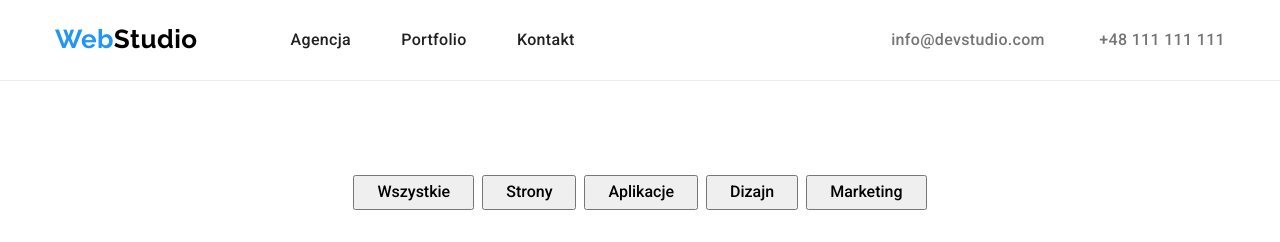
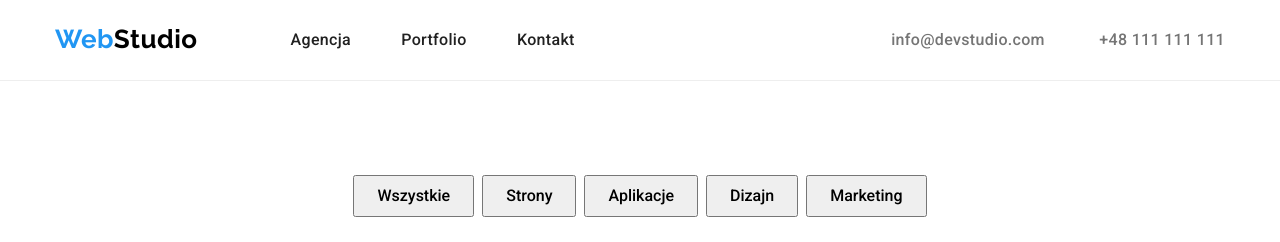
Before and after one commit to ewasawczynska/goit-markup-hw-03, a plain HTML site: page portfolio.html in a window 1280 px wide. Shown: the top 242 px of the page. Drawn offline with Linux system fonts and the light colour scheme.

Commit message:
poprawki cd

```diff
--- a/css/styles.css
+++ b/css/styles.css
@@ -41,7 +41,6 @@ body {
 .section {
   padding-top: 94px;
   padding-bottom: 94px;
-  margin: 0px;
 }
 
 .container {
@@ -131,7 +130,7 @@ body {
   justify-content: center;
   align-items: center;
   gap: 8px;
-  margin-bottom: 34px;
+  margin-bottom: 50px;
 }
 .category-buttons:focus {
   color: var(--highlights);
@@ -139,9 +138,9 @@ body {
 
 .button {
   font-weight: 500;
-  font-size: inherit;
-  cursor: inherit;
-  line-height: inherit;
+  font-size: 16px;
+  cursor: pointer;
+  line-height: 1.6;
   padding-left: 22px;
   padding-right: 22px;
   padding-top: 6px;
@@ -211,7 +210,6 @@ body {
 
 .name-card {
   background-color: var(--mainandaddress);
-  margin: 0;
   text-align: center;
   width: 270px;
   padding-top: 30px;
@@ -240,7 +238,6 @@ body {
   border-left: 1px solid #eeeeee;
   border-bottom: 1px solid #eeeeee;
   border-right: 1px solid #eeeeee;
-  margin: 0;
 }
 
 .portfolio-name {
```
